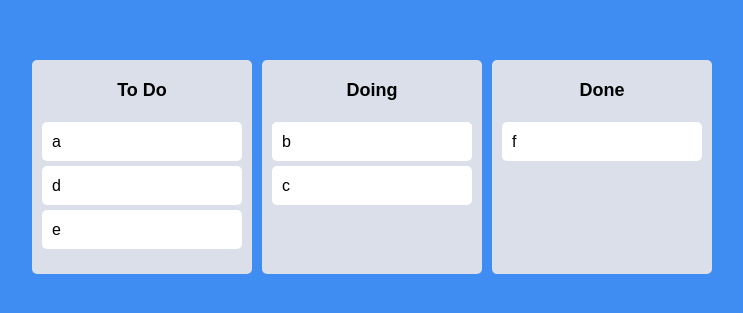
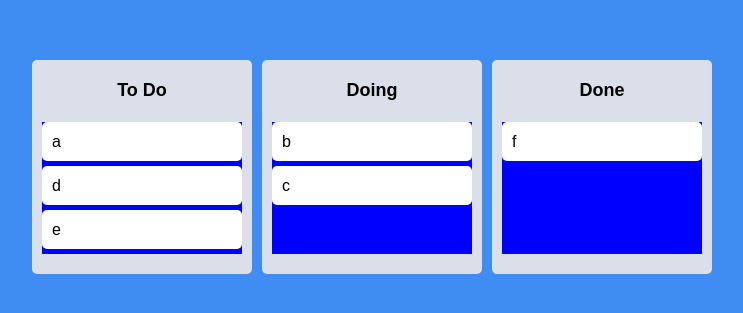
Before and after one commit to hoon0661/kanban-app, a React (Create React App) app: page / in a window 1280 px wide. Shown: the part 233-546 px from the top of the page, without its empty margins (268-1011 px from the left). Built offline with nearby package versions, Linux system fonts and the light colour scheme.

Commit message:
added color effect

```diff
--- a/src/components/Board.tsx
+++ b/src/components/Board.tsx
@@ -7,6 +7,8 @@
   background-color: ${(props) => props.theme.boardColor};
   border-radius: 5px;
   min-height: 200px;
+  display: flex;
+  flex-direction: column;
 `;
 
 const Title = styled.h2`
@@ -14,6 +16,18 @@
   font-weight: 600;
   margin-bottom: 20px;
   font-size: 18px;
+`;
+
+interface IAreaProps {
+  isDraggingFromThis: boolean;
+  isDraggingOver: boolean;
+}
+
+const Area = styled.div<IAreaProps>`
+  background-color: ${(props) =>
+    props.isDraggingOver ? "pink" : props.isDraggingFromThis ? "red" : "blue"};
+  flex-grow: 1;
+  transition: background-color 0.3s ease-in-out;
 `;
 
 interface IBoardProps {
@@ -26,13 +40,18 @@
     <Wrapper>
       <Title>{boardId}</Title>
       <Droppable droppableId={boardId}>
-        {(magic) => (
-          <div ref={magic.innerRef} {...magic.droppableProps}>
+        {(magic, snapshot) => (
+          <Area
+            isDraggingOver={snapshot.isDraggingOver}
+            isDraggingFromThis={Boolean(snapshot.draggingFromThisWith)}
+            ref={magic.innerRef}
+            {...magic.droppableProps}
+          >
             {toDos.map((todo, index) => (
               <DraggableCard key={todo} todo={todo} index={index} />
             ))}
             {magic.placeholder}
-          </div>
+          </Area>
         )}
       </Droppable>
     </Wrapper>
```
